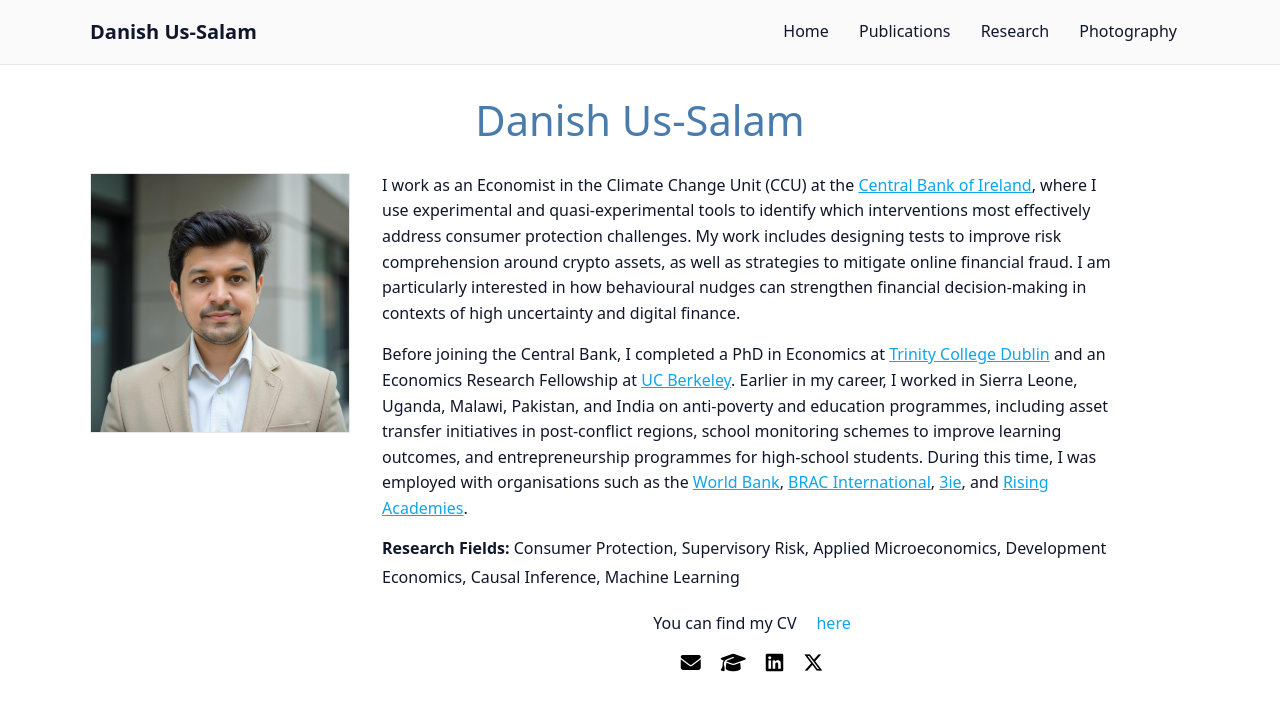
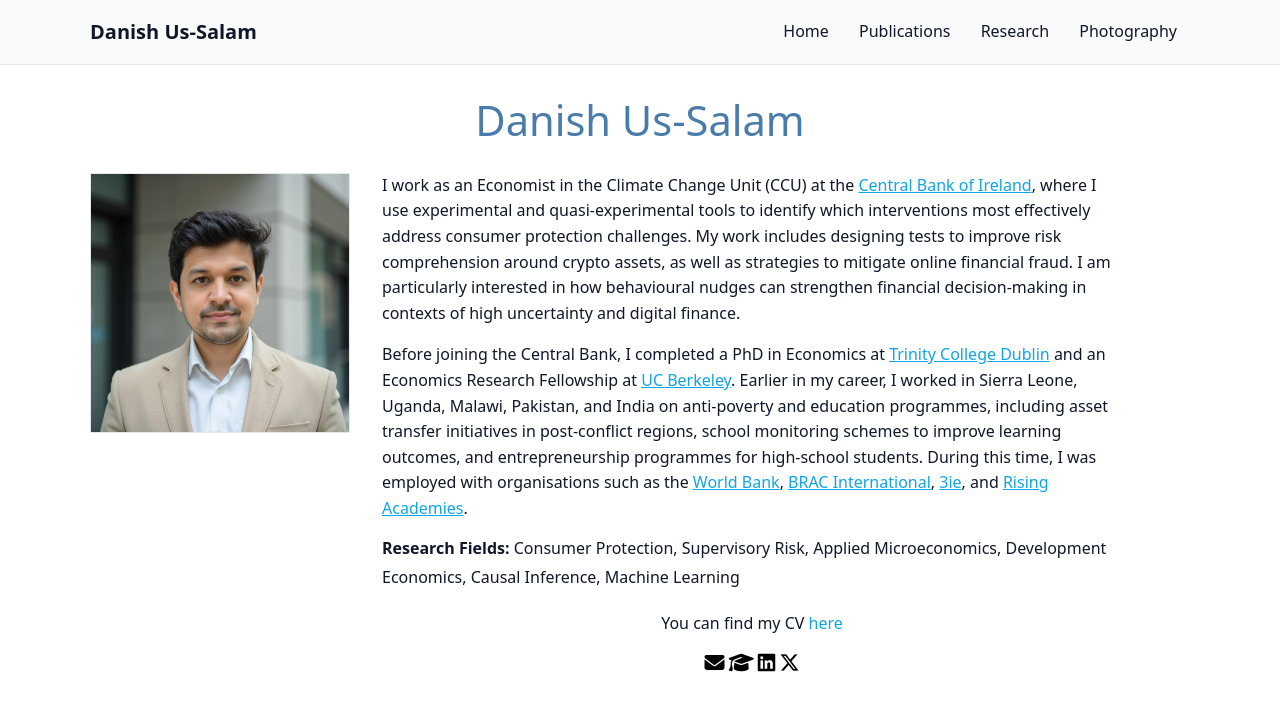
Before and after one commit to danishussalam/danishussalam.github.io, a Jekyll site: the page built from index.md, in a window 1280 px wide. Shown: the top 711 px of the page. Built offline with Jekyll 4.4.1, drawn with Linux system fonts in a browser that asks for light colours.

Commit message:
Update style.css

```diff
--- a/assets/style.css
+++ b/assets/style.css
@@ -393,3 +393,27 @@ details.abstract > summary:hover {
   gap: 20px;               /* equal space between icons */
   margin: 0;               /* remove extra paragraph margin */
 }
+
+/* Reset any old "flex on all p" rule inside .cv-and-icons */
+.cv-and-icons p { display: block; gap: 0; justify-content: initial; }
+
+/* CV line: normal inline text flow (no gap) */
+.cv-and-icons .cv-line{
+  text-align: center;
+  margin: 0 0 10px;
+  white-space: normal;
+}
+.cv-and-icons .cv-line a{
+  margin: 0;
+  padding: 0;
+  text-decoration: none;        /* optional */
+  color: #1d71b8;               /* optional: match other links */
+}
+
+/* Icons row only: centered flex with even spacing */
+.cv-and-icons .icon-row{
+  display: flex;
+  justify-content: center;
+  gap: 20px;
+  margin: 0;
+}
```
